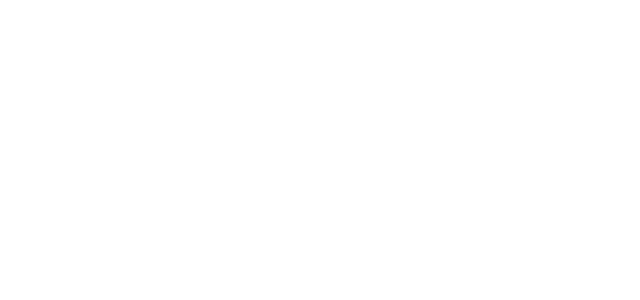
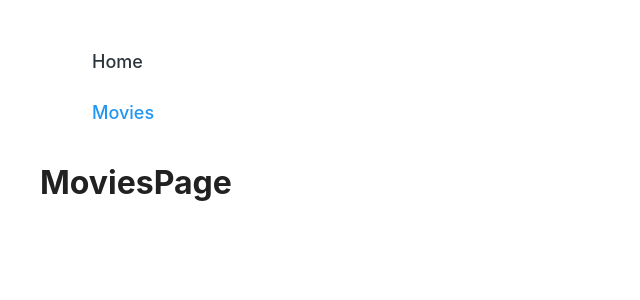
Before and after one commit to OksanaChorna/goit-react-hw-04-movies, a React (Create React App) app: page /movies in a window 1280 px wide. Shown: the top 300 px of the page, without its empty margins (0-640 px from the left). Built offline with nearby package versions, Linux system fonts and the light colour scheme.

Commit message:
Основні маршрути

```diff
--- a/src/App.css
+++ /dev/null
@@ -1,32 +0,0 @@
-*,
-*::before,
-*::after {
-  margin: 0;
-  padding: 0;
-}
-/*
-html {
-  scroll-behavior: smooth;
-} */
-
-body {
-  font-family: Proxima Nova, Roboto, Arial, Cantarell, Oxygen-Sans,
-    'Helvetica Neue', -apple-system, Ubuntu, BlinkMacSystemFont, Segoe UI,
-    Helvetica, sans-serif;
-
-  font-style: normal;
-}
-
-.list {
-  list-style: none;
-}
-
-.link {
-  text-decoration: none;
-}
-
-img {
-  display: block;
-  max-width: 100%;
-  height: auto;
-}
--- a/src/App.js
+++ b/src/App.js
@@ -1,13 +1,34 @@
-import React, { Component } from 'react';
+import React from 'react';
+import { Route, Switch, NavLink } from 'react-router-dom';
 import Container from './components/Container';
+import MoviesPage from './components/Container/MoviesPage/MoviesPage';
+import HomePage from './components/HomePage';
+import MovieDetailsPage from './components/MovieDetailsPage/MovieDetailsPage';
 
 // import pixabayApi from './services/pixabay.api';
 // import PropTypes from 'prop-types';
 
-class App extends Component {
-  render() {
-    return <Container></Container>;
-  }
-}
+const App = () => (
+  <Container>
+    <ul>
+      <li>
+        <NavLink exact className="Link" activeClassName="ActiveLink" to="/">
+          Home
+        </NavLink>
+      </li>
+      <li>
+        <NavLink className="Link" activeClassName="ActiveLink" to="/movies">
+          Movies
+        </NavLink>
+      </li>
+    </ul>
+    <Switch>
+      <Route exact path="/" component={HomePage} />
+      <Route path="/movies" component={MoviesPage} />
+      <Route path="/movies/:movieId" component={MovieDetailsPage} />
+      <Route component={HomePage} />
+    </Switch>
+  </Container>
+);
 
 export default App;
--- /dev/null
+++ b/src/components/Container/MoviesPage/MoviesPage.js
@@ -0,0 +1,4 @@
+const MoviesPage = () => {
+  return <h1>MoviesPage</h1>;
+};
+export default MoviesPage;
--- /dev/null
+++ b/src/components/Container/MoviesPage/index.js
@@ -0,0 +1 @@
+export { default } from './MoviesPage';
--- /dev/null
+++ b/src/components/HomePage/HomePage.js
@@ -0,0 +1,5 @@
+const HomePage = () => {
+  return <h2>Trending movies</h2>;
+};
+
+export default HomePage;
--- /dev/null
+++ b/src/components/HomePage/index.js
@@ -0,0 +1 @@
+export { default } from './HomePage';
--- /dev/null
+++ b/src/components/MovieDetailsPage/MovieDetailsPage.js
@@ -0,0 +1,5 @@
+const MovieDetailsPage = () => {
+  return <h1>MovieDetailsPage</h1>;
+};
+
+export default MovieDetailsPage;
--- a/src/index.css
+++ b/src/index.css
@@ -1,8 +1,8 @@
-html {
+/* html {
   box-sizing: border-box;
   width: 100vw;
   overflow-x: hidden;
-}
+} */
 
 *,
 *::before,
@@ -11,11 +11,12 @@ html {
 }
 
 body {
-  margin: 0;
-  font-family: -apple-system, BlinkMacSystemFont, 'Segoe UI', Roboto,
-    Oxygen-Sans, Ubuntu, Cantarell, 'Helvetica Neue', sans-serif;
+  line-height: 1.5;
+  background-color: #fff;
   color: #212121;
-  background-color: #fff;
+  font-family: -apple-system, BlinkMacSystemFont, 'Segoe UI', 'Roboto', 'Oxygen',
+    'Ubuntu', 'Cantarell', 'Fira Sans', 'Droid Sans', 'Helvetica Neue',
+    sans-serif;
   -webkit-font-smoothing: antialiased;
   -moz-osx-font-smoothing: grayscale;
 }
@@ -30,12 +31,24 @@ ul {
   list-style: none;
 }
 
-/*
- * Стили компонента App
- */
-.App {
-  display: grid;
-  grid-template-columns: 1fr;
-  grid-gap: 16px;
-  padding-bottom: 24px;
+button {
+  cursor: pointer;
 }
+
+.Link {
+  display: inline-block;
+  text-decoration: none;
+  padding: 12px;
+  font-weight: 500;
+  font-size: 18px;
+  color: #2a363b;
+}
+
+.ActiveLink {
+  display: inline-block;
+  text-decoration: none;
+  padding: 12px;
+  font-weight: 500;
+  font-size: 18px;
+  color: #2196f3;
+}
--- a/src/index.js
+++ b/src/index.js
@@ -3,10 +3,13 @@ import ReactDOM from 'react-dom';
 import 'modern-normalize/modern-normalize.css';
 import './index.css';
 import App from './App';
+import { BrowserRouter } from 'react-router-dom';
 
 ReactDOM.render(
   <React.StrictMode>
-    <App />
+    <BrowserRouter>
+      <App />
+    </BrowserRouter>
   </React.StrictMode>,
   document.getElementById('root'),
 );
--- a/src/services/pixabay.api.js
+++ b/src/services/pixabay.api.js
@@ -1,6 +1,7 @@
 import axios from 'axios';
 
-const BASE_URL = 'https://pixabay.com/api';
+const BASE_URL =
+  'https://api.themoviedb.org/3/trending/all/day?api_key=<<api_key';
 const API_KEY = '20667195-d8cc0b45a3716479e33d72c4b';
 
 axios.defaults.baseURL = BASE_URL;
```
Also changed, not shown: src/components/Container/Cast/Cast.js (added), src/components/Reviews/Reviews.js (added).
